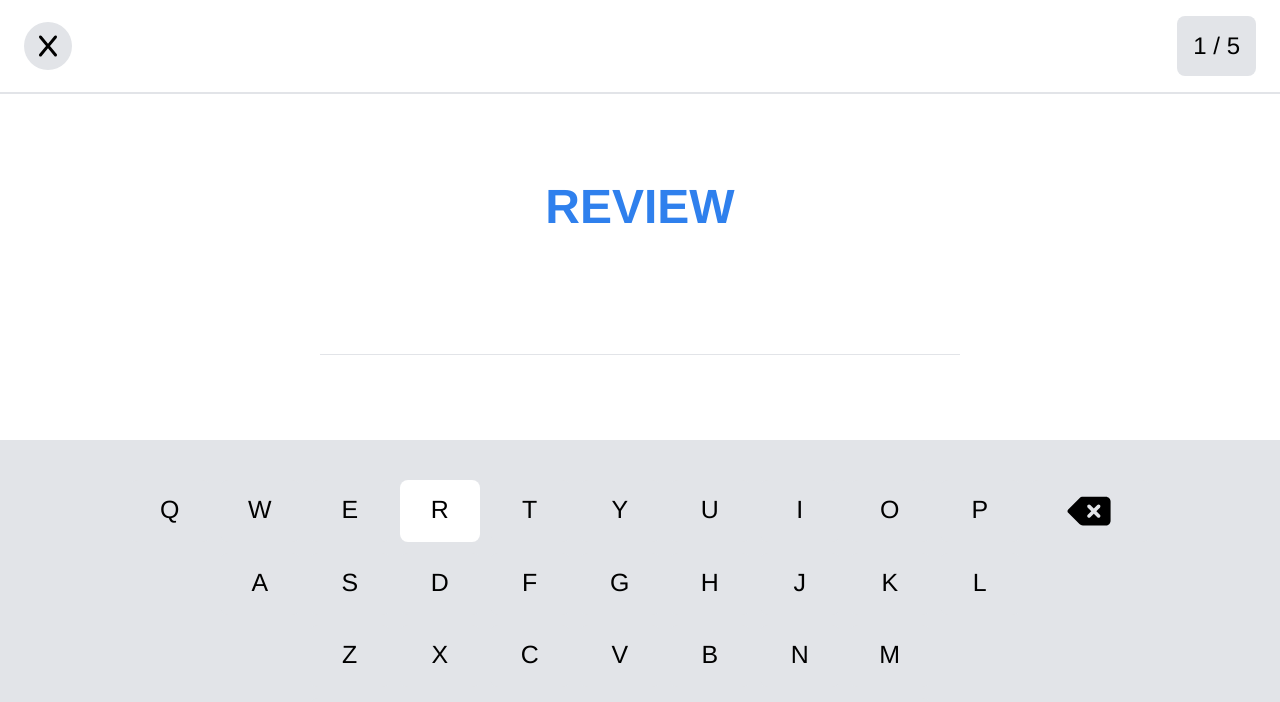
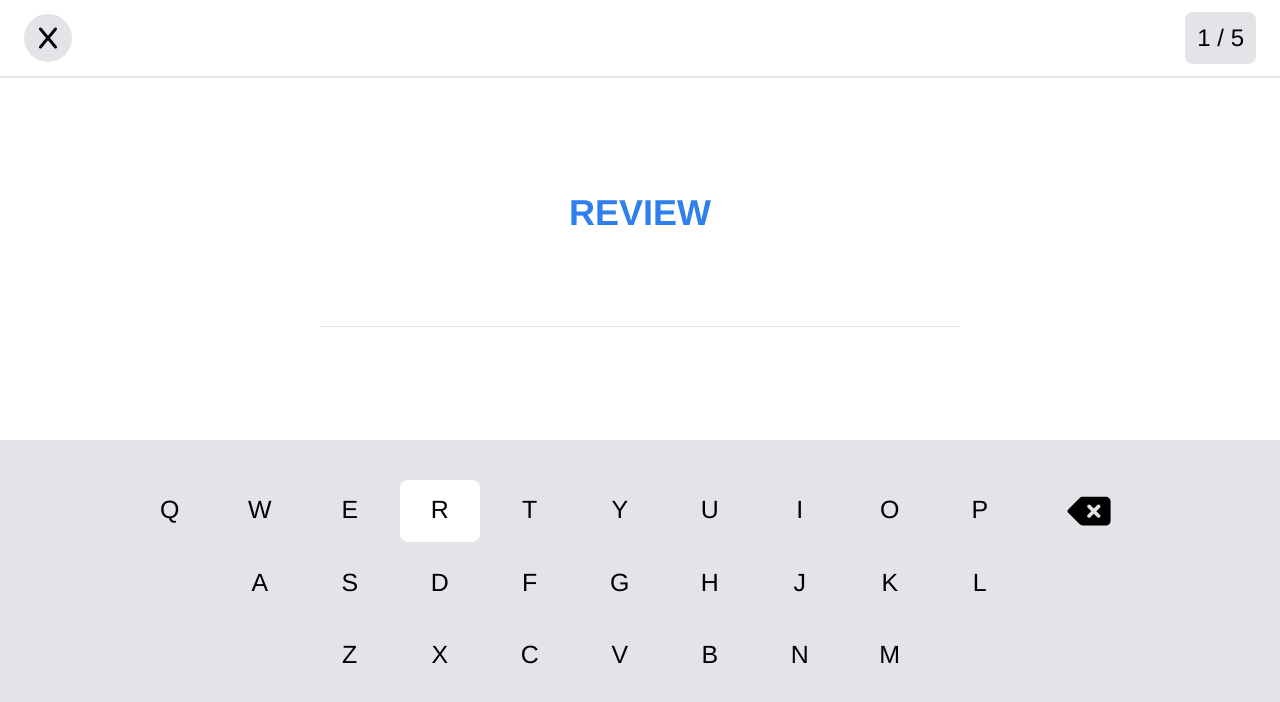
Before and after one commit to project-qwerty/project-qwerty, a Vue app: page /practice in a window 1280 px wide. Shown: the top 702 px of the page. Built offline with nearby package versions, Linux system fonts and the light colour scheme; what @lottiefiles/vue-lottie-player would draw is missing.

Commit message:
adjust down some sizes to avoid vertical page overflow on screens without enough vertical real estate

```diff
--- a/src/views/PracticePage.vue
+++ b/src/views/PracticePage.vue
@@ -493,7 +493,7 @@
 
     border-bottom: solid 2px var(--faint-colour);
 
-    padding: 16px 24px;
+    padding: 12px 24px;
 
     font-size: 24px;
   }
@@ -514,7 +514,7 @@
     background-color: var(--faint-colour);
 
     border-radius: 0.5rem;
-    padding: 1rem;
+    padding: 0.75rem;
   }
 
   /* readout (word displays) */
@@ -527,7 +527,7 @@
   .readout .target {
     color: var(--primary-colour);
 
-    font-size: 48px;
+    font-size: 36px;
 
     margin-bottom: 10px;
   }
@@ -551,7 +551,7 @@
 
   /* this contains the user-typed text */
   .readout .input-row .input {
-    font-size: 96px;
+    font-size: 72px;
 
     /* add the underline */
     border-bottom: 1px solid var(--faint-colour);
```
